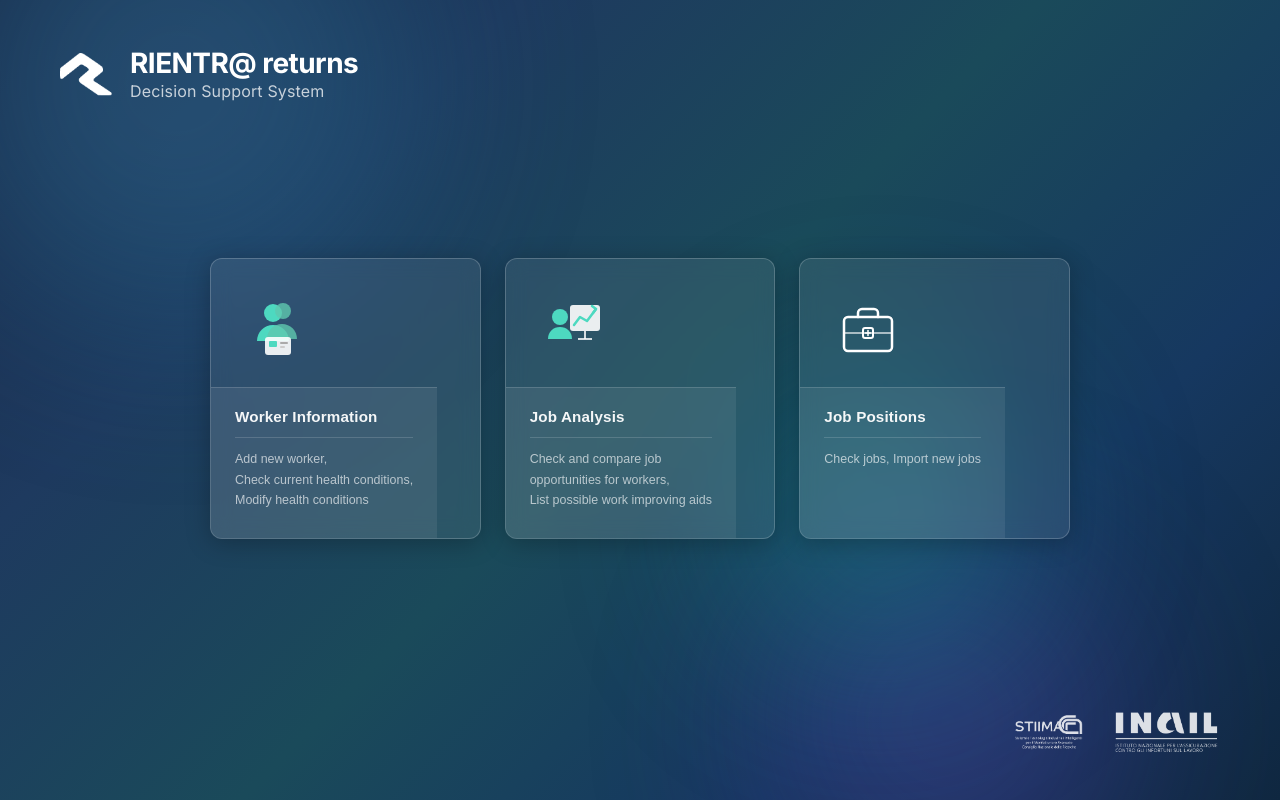
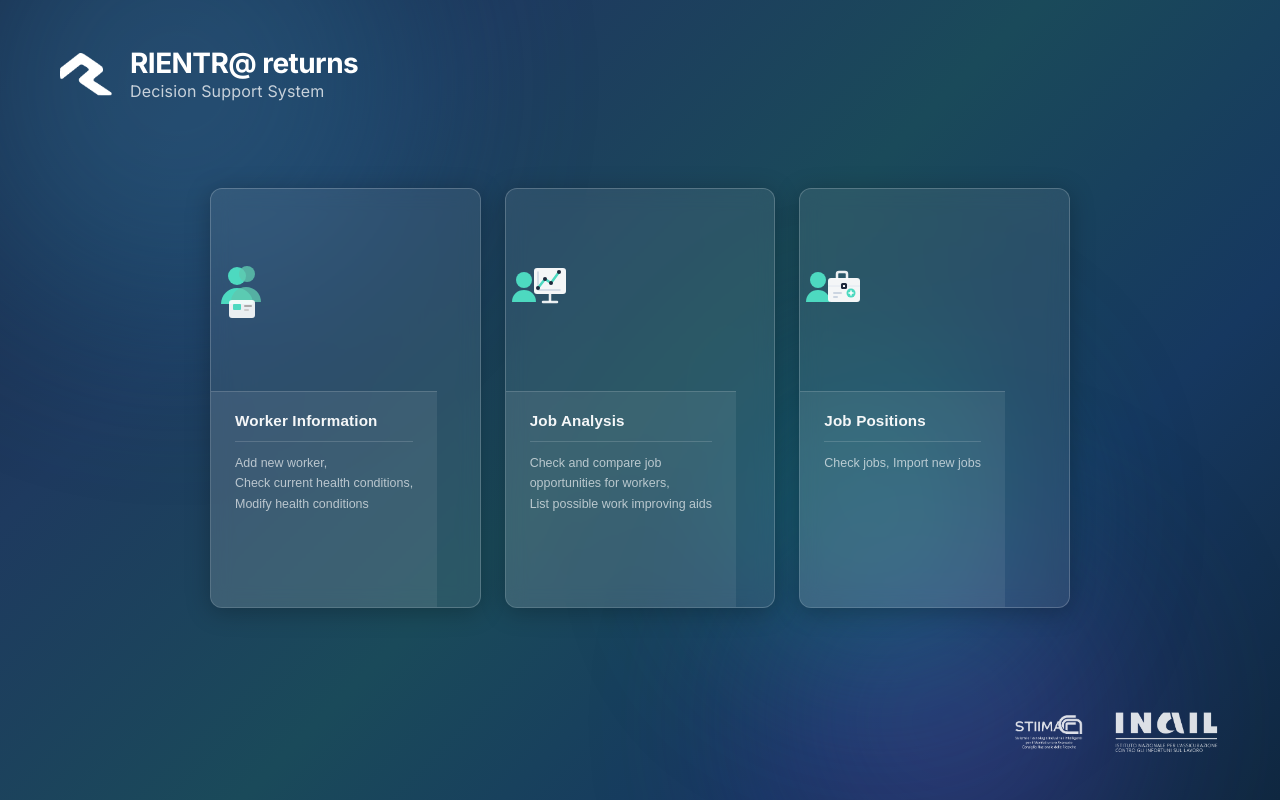
Before and after one commit to arielebabini/Progetto-Rientra, a React (Vite) app in the folder Graphic/rientra-app/: page / in a window 1280 px wide. Built offline with nearby package versions, Linux system fonts and the light colour scheme.

Commit message:
09-04-2026
Varie migliorie grafiche

```diff
--- a/Graphic/rientra-app/src/components/HomePage.css
+++ b/Graphic/rientra-app/src/components/HomePage.css
@@ -123,8 +123,8 @@
 /* ---- Individual Card ---- */
 .nav-card {
   position: relative;
-  background: rgba(255, 255, 255, 0.08);
-  border: 1px solid rgba(255, 255, 255, 0.2);
+  background: rgba(255, 255, 255, 0.08); /* Reverted to before */
+  border: 1px solid rgba(255, 255, 255, 0.2); /* Reverted to before */
   border-radius: 12px;
   padding: 0;
   cursor: pointer;
@@ -136,9 +136,10 @@
               box-shadow 0.25s ease,
               background 0.25s ease,
               border-color 0.25s ease;
-  backdrop-filter: blur(10px);
-  -webkit-backdrop-filter: blur(10px);
-  box-shadow: 0 4px 24px rgba(0, 0, 0, 0.25);
+  min-height: 420px; /* Kept from new version */
+  backdrop-filter: blur(10px); /* Reverted to before */
+  -webkit-backdrop-filter: blur(10px); /* Reverted to before */
+  box-shadow: 0 4px 24px rgba(0, 0, 0, 0.25); /* Reverted to before */
 }
 
 .nav-card:hover {
@@ -171,18 +172,18 @@
 
 /* Icon area */
 .card-icon-wrapper {
-  padding: 36px 36px 28px;
+  flex: 1.2;
   display: flex;
   align-items: center;
   justify-content: center;
 }
 
-/* Card body — lower white-ish section */
+/* Card body — lower section */
 .card-body {
+  flex: 1;
   padding: 20px 24px 28px;
   background: rgba(255, 255, 255, 0.07);
   border-top: 1px solid rgba(255, 255, 255, 0.15);
-  flex: 1;
 }
 
 .card-title {
--- a/Graphic/rientra-app/src/components/HomePage.tsx
+++ b/Graphic/rientra-app/src/components/HomePage.tsx
@@ -33,29 +33,48 @@ const JobAnalysisIcon = () => (
     <circle cx="18" cy="22" r="8" fill="#4DD9C0" />
     <path d="M6 44c0-7.5 5.5-12 12-12s12 4.5 12 12" fill="#4DD9C0" />
     {/* Presentation board */}
-    <rect x="28" y="10" width="30" height="26" rx="3" fill="white" opacity="0.9" />
-    <line x1="43" y1="36" x2="43" y2="44" stroke="white" strokeWidth="2" opacity="0.8" />
-    <line x1="36" y1="44" x2="50" y2="44" stroke="white" strokeWidth="2" opacity="0.8" />
-    {/* Chart line going up */}
-    <polyline points="32,30 38,22 45,26 54,14" stroke="#4DD9C0" strokeWidth="2.5" strokeLinecap="round" strokeLinejoin="round" fill="none" />
-    {/* Arrow head */}
-    <polyline points="50,11 54,14 51,18" stroke="#4DD9C0" strokeWidth="2.5" strokeLinecap="round" strokeLinejoin="round" fill="none" />
+    <rect x="28" y="10" width="32" height="26" rx="3" fill="white" opacity="0.95" />
+    {/* Stand */}
+    <line x1="44" y1="36" x2="44" y2="44" stroke="white" strokeWidth="2.5" opacity="0.9" />
+    <line x1="37" y1="44" x2="51" y2="44" stroke="white" strokeWidth="2.5" strokeLinecap="round" opacity="0.9" />
+    {/* Chart Axes */}
+    <path d="M32 14 V32 H54" stroke="#CBD5E1" strokeWidth="1.5" strokeLinecap="round" strokeLinejoin="round" />
+    {/* Chart Line */}
+    <path d="M32 30 L39 21 L45 25 L53 14" stroke="#4DD9C0" strokeWidth="2.5" strokeLinecap="round" strokeLinejoin="round" fill="none" />
+    {/* Point Markers */}
+    <circle cx="32" cy="30" r="2" fill="#1E293B" />
+    <circle cx="39" cy="21" r="2" fill="#1E293B" />
+    <circle cx="45" cy="25" r="2" fill="#1E293B" />
+    <circle cx="53" cy="14" r="2" fill="#1E293B" />
   </svg>
 );
 
 const JobPositionsIcon = () => (
   <svg width="64" height="64" viewBox="0 0 64 64" fill="none" xmlns="http://www.w3.org/2000/svg">
-    {/* Briefcase body */}
-    <rect x="8" y="22" width="48" height="34" rx="4" fill="none" stroke="white" strokeWidth="2.5" />
-    {/* Briefcase handle */}
-    <path d="M22 22V18a4 4 0 0 1 4-4h12a4 4 0 0 1 4 4v4" stroke="white" strokeWidth="2.5" strokeLinecap="round" fill="none" />
-    {/* Center divider */}
-    <line x1="8" y1="38" x2="56" y2="38" stroke="white" strokeWidth="2" opacity="0.6" />
-    {/* Latch */}
-    <rect x="27" y="33" width="10" height="10" rx="2" fill="none" stroke="white" strokeWidth="2" />
-    {/* Plus symbol inside */}
-    <line x1="32" y1="35.5" x2="32" y2="40.5" stroke="white" strokeWidth="1.5" strokeLinecap="round" />
-    <line x1="29.5" y1="38" x2="34.5" y2="38" stroke="white" strokeWidth="1.5" strokeLinecap="round" />
+    {/* Person standing next to the briefcase */}
+    <circle cx="18" cy="22" r="8" fill="#4DD9C0" />
+    <path d="M6 44c0-7.5 5.5-12 12-12s12 4.5 12 12" fill="#4DD9C0" />
+
+    {/* Briefcase Handle */}
+    <path d="M37 20V16a2 2 0 0 1 2-2h6a2 2 0 0 1 2 2v4" fill="none" stroke="white" strokeWidth="2.5" opacity="0.9" strokeLinecap="round" />
+
+    {/* Briefcase Body */}
+    <rect x="28" y="20" width="32" height="24" rx="3" fill="white" opacity="0.95" />
+
+    {/* Briefcase horizontal seam */}
+    <line x1="28" y1="28" x2="60" y2="28" stroke="#E2E8F0" strokeWidth="1" />
+
+    {/* Briefcase Latch */}
+    <rect x="41" y="25" width="6" height="6" rx="1.5" fill="#1E293B" />
+    <rect x="43" y="27" width="2" height="2" rx="0.5" fill="white" />
+
+    {/* Decorative details inside the briefcase */}
+    <rect x="33" y="34" width="9" height="2" rx="1" fill="#CBD5E1" />
+    <rect x="33" y="38" width="5" height="2" rx="1" fill="#CBD5E1" />
+
+    {/* Plus badge representing "Import new jobs" */}
+    <circle cx="51" cy="35" r="4.5" fill="#4DD9C0" />
+    <path d="M49 35h4M51 33v4" stroke="white" strokeWidth="1.5" strokeLinecap="round" />
   </svg>
 );
 
--- a/Graphic/rientra-app/src/components/WorkersPage.tsx
+++ b/Graphic/rientra-app/src/components/WorkersPage.tsx
@@ -114,11 +114,8 @@ function LoadingScreen({ status, error, onRetry }: LoadingScreenProps) {
 
   return (
     <div className="wp-loading-screen">
-      {/* Animated app logo loader */}
+      {/* Static larger logo loader */}
       <div className="wp-loading-orb">
-        <div className="wp-orb-ring wp-orb-ring-1" />
-        <div className="wp-orb-ring wp-orb-ring-2" />
-        <div className="wp-orb-ring wp-orb-ring-3" />
         <div className="wp-orb-logo-container">
           <img src="/logo-rientra.png" alt="Loading" className="wp-orb-logo-img" />
         </div>
@@ -195,6 +192,7 @@ export default function WorkersPage({ onNavigateHome }: WorkersPageProps) {
   const [activeTab,        setActiveTab]        = useState<'health' | 'jobs'>('health');
   const [switchingWorkerId,setSwitchingWorkerId] = useState<string | null>(null);
   const [isWizardOpen,     setIsWizardOpen]     = useState(false);
+  const [isSidebarOpen,    setIsSidebarOpen]    = useState(true);
 
   // ── Table sort state ───────────────────────────────────────────────
   // icf_code cycles: 'b-asc' → 'b-desc' → 'd-asc' → 'd-desc' → null
@@ -350,10 +348,22 @@ export default function WorkersPage({ onNavigateHome }: WorkersPageProps) {
 
       {/* ── Top Navigation Bar ── */}
       <nav className="wp-navbar">
-        <div className="wp-nav-brand" onClick={onNavigateHome} role="button" tabIndex={0}
-          onKeyDown={e => e.key === 'Enter' && onNavigateHome()}>
-          <img src="/logo-rientra.png" alt="Rientra Logo" className="wp-nav-logo" />
-          <span className="wp-nav-title">RIENTR@</span>
+        <div className="wp-nav-brand-container">
+          {!isSidebarOpen && (
+            <button
+              className="wp-nav-home-btn"
+              style={{ marginRight: '16px', padding: '6px 8px' }}
+              onClick={() => setIsSidebarOpen(true)}
+              aria-label="Open sidebar"
+            >
+              <ListIcon />
+            </button>
+          )}
+          <div className="wp-nav-brand" onClick={onNavigateHome} role="button" tabIndex={0}
+            onKeyDown={e => e.key === 'Enter' && onNavigateHome()}>
+            <img src="/logo-rientra.png" alt="Rientra Logo" className="wp-nav-logo" />
+            <span className="wp-nav-title">RIENTR@</span>
+          </div>
         </div>
         <div className="wp-nav-links">
           {(['workers', 'jobs-analysis', 'jobs-positions'] as const).map(n => (
@@ -384,10 +394,12 @@ export default function WorkersPage({ onNavigateHome }: WorkersPageProps) {
       <div className="wp-body">
 
         {/* ── Left Sidebar ── */}
-        <aside className="wp-sidebar">
+        <aside className={`wp-sidebar ${isSidebarOpen ? '' : 'wp-sidebar--closed'}`}>
           <div className="wp-sidebar-header">
             <span className="wp-sidebar-title">Workers</span>
-            <ListIcon />
+            <button className="wp-icon-button" onClick={() => setIsSidebarOpen(false)} aria-label="Close sidebar">
+              <ListIcon />
+            </button>
           </div>
           <div className="wp-search-wrapper">
             <span className="wp-search-icon"><SearchIcon /></span>
--- a/Graphic/rientra-app/src/index.css
+++ b/Graphic/rientra-app/src/index.css
@@ -15,4 +15,18 @@ body {
   font-family: 'Inter', sans-serif;
   -webkit-font-smoothing: antialiased;
   -moz-osx-font-smoothing: grayscale;
+  /* Preventa la selezione globale del testo */
+  -webkit-user-select: none;
+  user-select: none;
 }
+
+/* Consente la selezione del testo dove necessario (input e textarea) */
+input, textarea {
+  -webkit-user-select: auto;
+  user-select: auto;
+}
+
+/* Evita il trascinamento delle immagini */
+img {
+  -webkit-user-drag: none;
+}
```
Also changed, not shown: Graphic/rientra-app/src/components/WorkersPage.css (+79 -66 lines).
